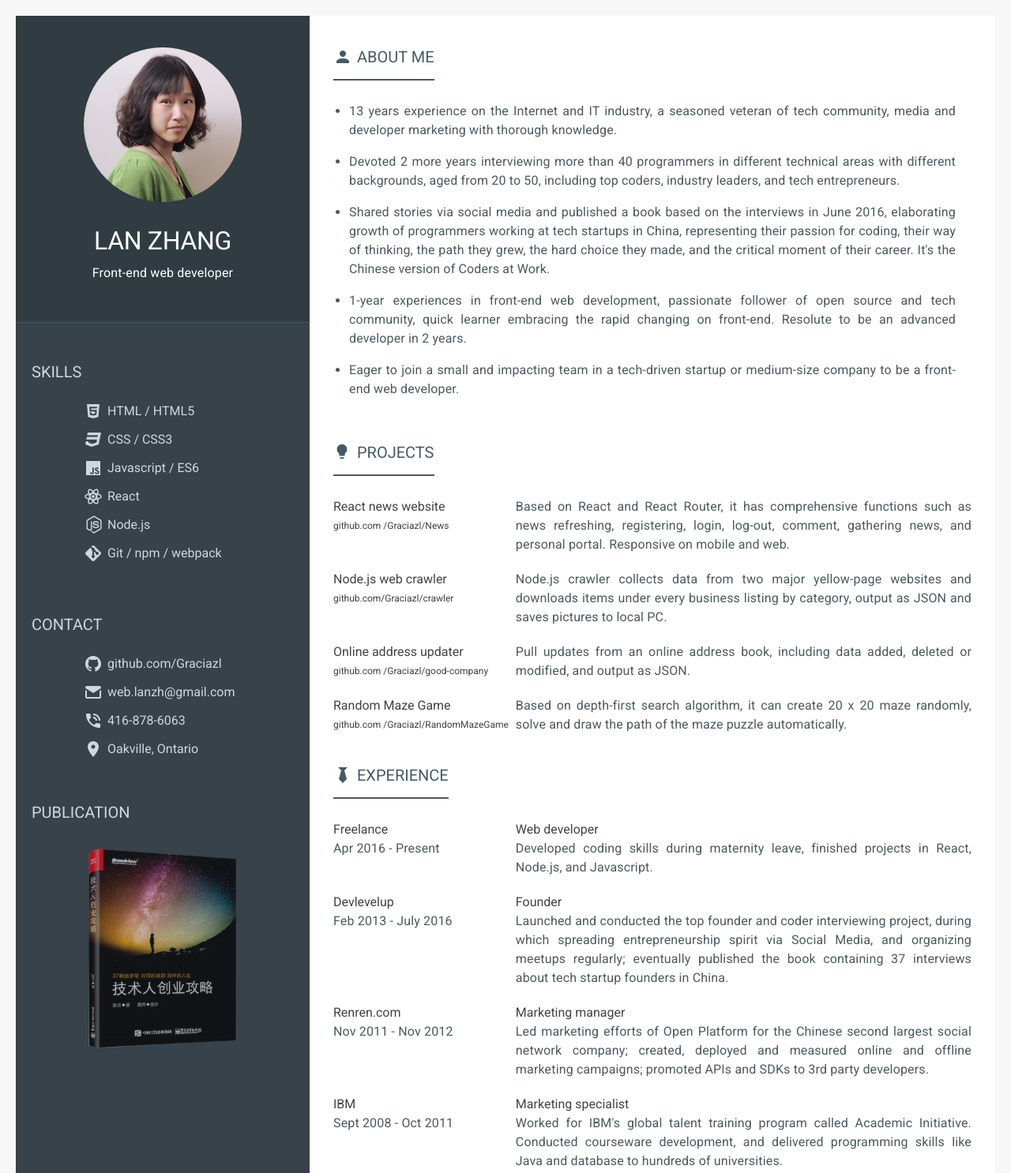
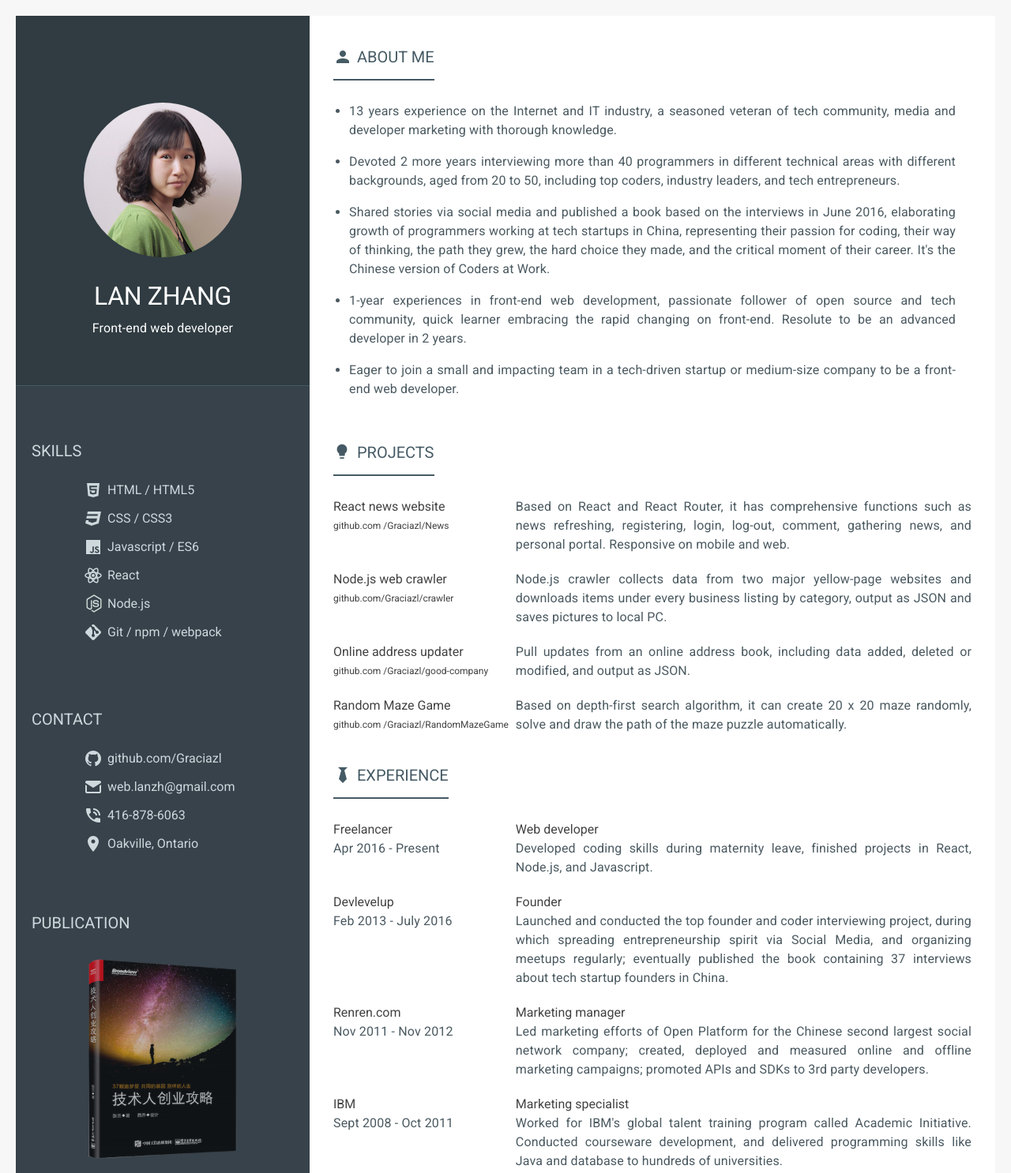
Before and after one commit to LanZhangWeb/CV, a plain HTML site: page index.html in a window 1280 px wide. Shown: the top 1486 px of the page at 79% size. Drawn offline with Linux system fonts and the light colour scheme.

Commit message:
no message

```diff
--- a/index.html
+++ b/index.html
@@ -163,7 +163,7 @@
                             <span class="border"></span>
                         </div>
                         <div class="experience-gird-3column">
-                            <h4>Freelance</h4>
+                            <h4>Freelancer</h4>
                             <h4>Web developer</h4>
                             <p>Apr 2016 - Present</p>
                             <p>Developed coding skills during maternity leave, finished projects in React, Node.js, and
--- a/style.css
+++ b/style.css
@@ -68,7 +68,7 @@ p {
 
 /* Left */
 .sidebar-wrapper {
-    flex: 1 0 30%;
+    flex: 1 1 30%;
 }
 
 .sidebar-content {
@@ -91,7 +91,7 @@ p {
     width: 200px;
     height: 196px;
     border-radius: 50%;
-    margin: 40px 20px 30px 20px;
+    margin: 110px 20px 30px 20px;
 }
 
 .profile-container h1 {
@@ -102,7 +102,7 @@ p {
 }
 
 .profile-container p {
-    margin: 10px 0 50px;
+    margin: 10px 0 60px;
 }
 
 .contact-list-item span, .skill-list-item span {
@@ -137,7 +137,7 @@ p {
 
 .skill-container {
     background: #37424b;
-    padding: 50px 20px 30px 20px;
+    padding: 70px 20px 30px 20px;
 }
 
 .skill-container h1 {
@@ -153,7 +153,7 @@ p {
 
 .contact-container {
     background: #37424b;
-    padding: 10px 20px 20px 20px;
+    padding: 30px 20px 20px 20px;
 }
 
 .link-content-github {
@@ -174,7 +174,7 @@ p {
 
 .book-container {
     background: #37424b;
-    padding: 10px 20px 20px 20px;
+    padding: 30px 20px 20px 20px;
 }
 
 .book-cover {
```
